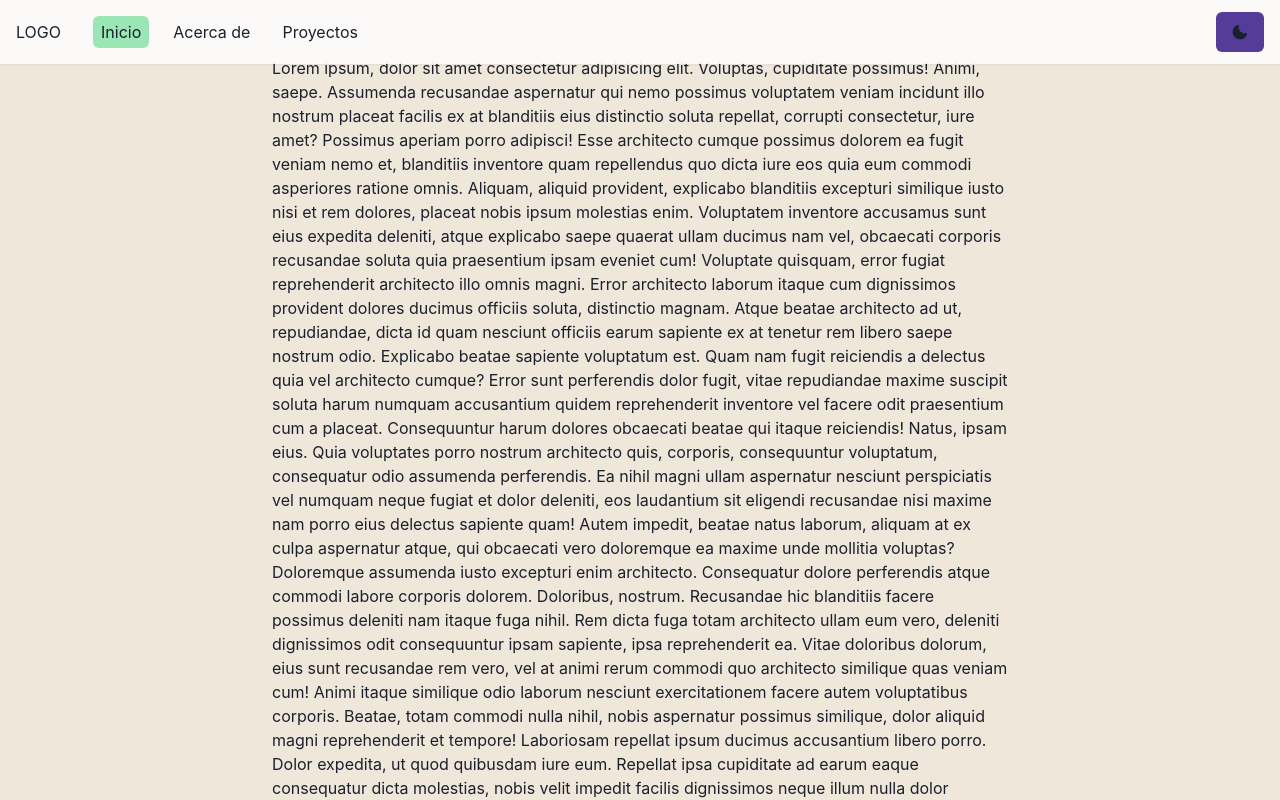
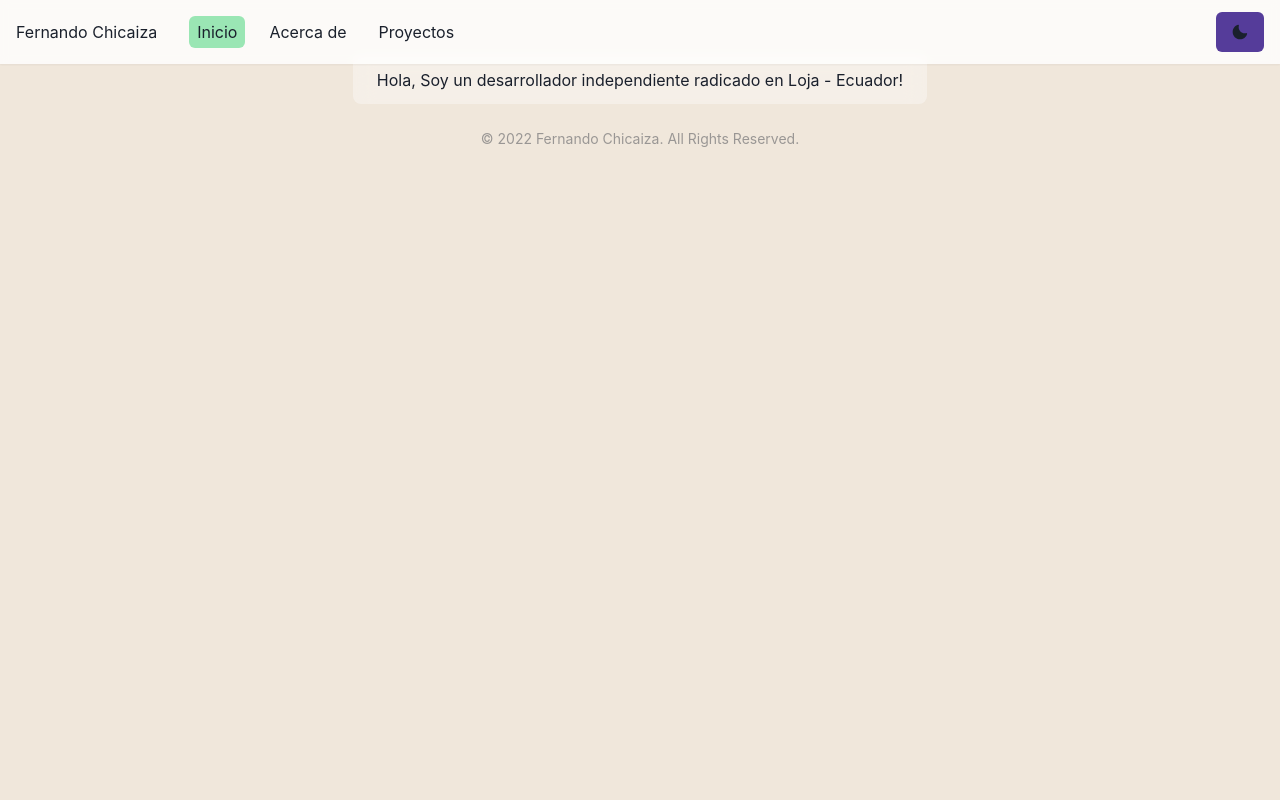
Before and after one commit to washopilot/portfolio-nextjs-ts, a Next.js app: page / in a window 1280 px wide. Shown: the top 800 px of the page. Built offline with nearby package versions, Linux system fonts and the light colour scheme.

Commit message:
some refactoring

```diff
--- /dev/null
+++ b/src/components/Fonts.tsx
@@ -0,0 +1,7 @@
+const Fonts = () => (
+    <style jsx global>{`
+        @import url('https://fonts.googleapis.com/css2?family=M+PLUS+Rounded+1c:wght@300;700&display=swap');
+    `}</style>
+);
+
+export default Fonts;
--- /dev/null
+++ b/src/components/GridItem.tsx
@@ -0,0 +1,11 @@
+import { Global } from '@emotion/react';
+
+export const GridItemStyle = () => (
+    <Global
+        styles={`
+        .grid-item-thumbnail {
+          border-radius: 12px;
+        }
+      `}
+    />
+);
--- a/src/components/Navbar/Navbar.tsx
+++ b/src/components/Navbar/Navbar.tsx
@@ -41,7 +41,9 @@ const Navbar = () => {
 
                         <HStack spacing={8} alignItems={'center'}>
                             <NextLink href={'/'} legacyBehavior passHref>
-                                <Link _hover={{ textDecoration: 'none' }}>LOGO</Link>
+                                <Link _hover={{ textDecoration: 'none' }} fontFamily={'M PLUS Rounded 1c", sans-serif'}>
+                                    Fernando Chicaiza
+                                </Link>
                             </NextLink>
                             <HStack as={'nav'} spacing={4} display={{ base: 'none', md: 'flex' }}>
                                 {Links.map((link) => (
--- a/src/layout/AppLayout.tsx
+++ b/src/layout/AppLayout.tsx
@@ -1,11 +1,11 @@
 import { motion } from 'framer-motion';
+import Head from 'next/head';
 import { ReactNode } from 'react';
-
-// import { Footer } from '@/components/Footer';
-import Header from '../components/Navbar/Navbar';
+import { GridItemStyle } from '../components/GridItem';
 
 interface AppLayoutProps {
     children: ReactNode;
+    title?: string;
 }
 
 const variants = {
@@ -14,10 +14,10 @@ const variants = {
     exit: { opacity: 0, x: -0, y: 20 }
 };
 
-export const AppLayout = ({ children }: AppLayoutProps) => {
+export const AppLayout = ({ children, title }: AppLayoutProps) => {
+    const t = `${title} - Fernando Chicaiza`;
+
     return (
-        <>
-            {/* <Header /> */}
         <motion.article
             initial="hidden"
             animate="enter"
@@ -25,9 +25,15 @@ export const AppLayout = ({ children }: AppLayoutProps) => {
             variants={variants}
             transition={{ duration: 0.4, type: 'easeInOut' }}
             style={{ position: 'relative' }}>
+            {title && (
+                <Head>
+                    <title>{t}</title>
+                    <meta name="twitter:title" content={t} />
+                    <meta property="og:title" content={t} />
+                </Head>
+            )}
             {children}
-                {/* <Footer /> */}
+            <GridItemStyle />
         </motion.article>
-        </>
     );
 };
--- a/src/layout/MainLayout.tsx
+++ b/src/layout/MainLayout.tsx
@@ -12,7 +12,6 @@ const MainLayout = ({ children }: { children: ReactNode }) => {
                 <meta name="description" content="Fernando's HomePage" />
                 <meta name="author" content="Fernando Chicaiza" />
                 <meta name="author" content="washopilot" />
-                <link rel="apple-touch-icon" href="apple-touch-icon.png" />
                 <link rel="shortcut icon" href="/favicon.ico" type="image/x-icon" />
                 <meta name="twitter:title" content="Fernando Chicaiza" />
                 <meta name="twitter:card" content="summary_large_image" />
@@ -29,7 +28,7 @@ const MainLayout = ({ children }: { children: ReactNode }) => {
             <Navbar />
 
             <Container maxW="container.md" pt={14}>
-                {/* <LazyVoxelDog /> */}
+                {/* <LazyVoxelDog />   */}
 
                 {children}
 
--- a/src/pages/_app.tsx
+++ b/src/pages/_app.tsx
@@ -3,15 +3,17 @@ import theme from '../theme/theme';
 
 import { AnimatePresence } from 'framer-motion';
 import type { AppProps } from 'next/app';
+import Fonts from '../components/Fonts';
 import MainLayout from '../layout/MainLayout';
 
 if (typeof window !== 'undefined') {
     window.history.scrollRestoration = 'manual';
 }
 
-export default function App({ Component, pageProps, router }: AppProps) {
+const App = ({ Component, pageProps, router }: AppProps) => {
     return (
         <ChakraProvider theme={theme}>
+            <Fonts />
             <MainLayout>
                 <AnimatePresence
                     exitBeforeEnter
@@ -26,4 +28,6 @@ export default function App({ Component, pageProps, router }: AppProps) {
             </MainLayout>
         </ChakraProvider>
     );
-}
+};
+
+export default App;
--- a/src/pages/index.tsx
+++ b/src/pages/index.tsx
@@ -1,71 +1,20 @@
+import { Box, Container, useColorModeValue } from '@chakra-ui/react';
 import { AppLayout } from '../layout/AppLayout';
 
 export default function Home() {
     return (
         <AppLayout>
-            <div>
-                Lorem ipsum, dolor sit amet consectetur adipisicing elit. Voluptas, cupiditate possimus! Animi, saepe.
-                Assumenda recusandae aspernatur qui nemo possimus voluptatem veniam incidunt illo nostrum placeat
-                facilis ex at blanditiis eius distinctio soluta repellat, corrupti consectetur, iure amet? Possimus
-                aperiam porro adipisci! Esse architecto cumque possimus dolorem ea fugit veniam nemo et, blanditiis
-                inventore quam repellendus quo dicta iure eos quia eum commodi asperiores ratione omnis. Aliquam,
-                aliquid provident, explicabo blanditiis excepturi similique iusto nisi et rem dolores, placeat nobis
-                ipsum molestias enim. Voluptatem inventore accusamus sunt eius expedita deleniti, atque explicabo saepe
-                quaerat ullam ducimus nam vel, obcaecati corporis recusandae soluta quia praesentium ipsam eveniet cum!
-                Voluptate quisquam, error fugiat reprehenderit architecto illo omnis magni. Error architecto laborum
-                itaque cum dignissimos provident dolores ducimus officiis soluta, distinctio magnam. Atque beatae
-                architecto ad ut, repudiandae, dicta id quam nesciunt officiis earum sapiente ex at tenetur rem libero
-                saepe nostrum odio. Explicabo beatae sapiente voluptatum est. Quam nam fugit reiciendis a delectus quia
-                vel architecto cumque? Error sunt perferendis dolor fugit, vitae repudiandae maxime suscipit soluta
-                harum numquam accusantium quidem reprehenderit inventore vel facere odit praesentium cum a placeat.
-                Consequuntur harum dolores obcaecati beatae qui itaque reiciendis! Natus, ipsam eius. Quia voluptates
-                porro nostrum architecto quis, corporis, consequuntur voluptatum, consequatur odio assumenda
-                perferendis. Ea nihil magni ullam aspernatur nesciunt perspiciatis vel numquam neque fugiat et dolor
-                deleniti, eos laudantium sit eligendi recusandae nisi maxime nam porro eius delectus sapiente quam!
-                Autem impedit, beatae natus laborum, aliquam at ex culpa aspernatur atque, qui obcaecati vero doloremque
-                ea maxime unde mollitia voluptas? Doloremque assumenda iusto excepturi enim architecto. Consequatur
-                dolore perferendis atque commodi labore corporis dolorem. Doloribus, nostrum. Recusandae hic blanditiis
-                facere possimus deleniti nam itaque fuga nihil. Rem dicta fuga totam architecto ullam eum vero, deleniti
-                dignissimos odit consequuntur ipsam sapiente, ipsa reprehenderit ea. Vitae doloribus dolorum, eius sunt
-                recusandae rem vero, vel at animi rerum commodi quo architecto similique quas veniam cum! Animi itaque
-                similique odio laborum nesciunt exercitationem facere autem voluptatibus corporis. Beatae, totam commodi
-                nulla nihil, nobis aspernatur possimus similique, dolor aliquid magni reprehenderit et tempore!
-                Laboriosam repellat ipsum ducimus accusantium libero porro. Dolor expedita, ut quod quibusdam iure eum.
-                Repellat ipsa cupiditate ad earum eaque consequatur dicta molestias, nobis velit impedit facilis
-                dignissimos neque illum nulla dolor voluptas atque soluta facere, sit error debitis. Necessitatibus
-                culpa eaque quaerat velit nam, tempore quo maiores dicta voluptates cum numquam ex, repudiandae
-                excepturi mollitia! Necessitatibus quo dolores nesciunt, eum quas eius placeat provident tempore facilis
-                debitis reiciendis recusandae ex omnis ipsa modi libero quae pariatur dolore voluptatem explicabo beatae
-                dolorem. Animi facere libero, suscipit veniam quam ipsa labore unde ipsam, officia at asperiores quaerat
-                ratione. Eos cumque ut, eius corrupti possimus voluptatem molestias suscipit! Totam rerum ipsa quisquam
-                quasi vero dolore exercitationem voluptatibus quos quis, minima unde molestiae. Quae doloribus quia
-                nostrum quos voluptatum perspiciatis delectus tenetur consectetur! Exercitationem quasi, dicta vero
-                incidunt molestiae architecto blanditiis aliquam voluptatem veniam cupiditate quaerat quae. Ipsam
-                possimus vitae aperiam sit maxime a dignissimos quo, tempore quidem quos itaque odit in laborum nobis
-                laboriosam debitis, quia optio. Enim tempore, recusandae perferendis, facilis accusamus quasi sunt earum
-                dignissimos vel provident ipsa voluptas ipsum. Pariatur adipisci, laborum dolorem omnis deserunt
-                praesentium amet dolores labore? Eveniet voluptatum possimus tenetur voluptates quos beatae vel.
-                Molestiae, explicabo corrupti laborum perferendis cupiditate itaque sequi quidem voluptatem quam
-                reprehenderit hic magni, necessitatibus quasi soluta corporis molestias tempore atque deleniti debitis
-                eveniet illo? Voluptate ut sint fugit. Id accusamus soluta tempora rerum eaque ipsum corporis provident
-                officiis, nam ut nihil est, aliquid laborum? Aspernatur omnis voluptatibus voluptate excepturi ab!
-                Magnam deleniti minus alias doloremque, explicabo rem, quaerat, magni adipisci recusandae in modi.
-                Placeat laboriosam sunt, dolore cumque, illo nisi aliquam ducimus dolores minus ullam voluptatem illum
-                eaque quia eius! Ipsum eum voluptatem doloremque velit inventore nostrum consequuntur magnam iure
-                commodi qui provident dolorem nemo, vero vel harum voluptas vitae quaerat repudiandae nulla quis modi
-                asperiores nihil officiis hic. Fugit magnam deserunt suscipit quidem magni. Consequatur natus est velit
-                accusamus architecto? Est optio aspernatur tenetur odit impedit eos, possimus odio! A eos debitis
-                suscipit quis distinctio. Hic incidunt facere corporis provident maxime possimus laudantium qui officia
-                architecto vitae eligendi neque nam atque nesciunt voluptatibus libero sunt nostrum accusamus autem
-                dolor ut enim, et omnis repellendus! Tempore amet doloremque similique enim accusantium? Totam saepe hic
-                porro quas quaerat. Sit, alias consequatur! Nemo dignissimos similique amet, voluptatibus minus ducimus
-                laborum doloremque! Architecto a consequuntur numquam cum autem dolorum deserunt libero cumque,
-                voluptatibus dolorem illum nam culpa sapiente omnis, quaerat error at doloremque iure aut cupiditate
-                dignissimos? Consequuntur, cupiditate iste facere rerum obcaecati eaque similique velit nihil optio
-                distinctio omnis odit saepe modi excepturi suscipit! Beatae saepe eveniet deserunt vel totam aperiam
-                explicabo repellendus officia. Officia, minus perferendis laboriosam quis eum dignissimos nesciunt
-                velit.
-            </div>
+            <Container>
+                <Box
+                    borderRadius="lg"
+                    mb={6}
+                    p={3}
+                    textAlign="center"
+                    bg={useColorModeValue('whiteAlpha.500', 'whiteAlpha.200')}
+                    css={{ backdropFilter: 'blur(10px)' }}>
+                    Hola, Soy un desarrollador independiente radicado en Loja - Ecuador!
+                </Box>
+            </Container>
         </AppLayout>
     );
 }
```
Lines whose indentation alone changed are shown as unchanged.
